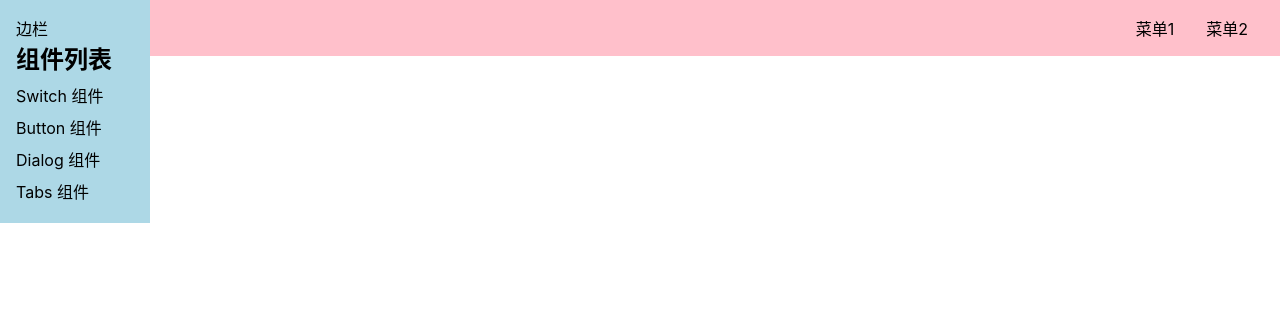
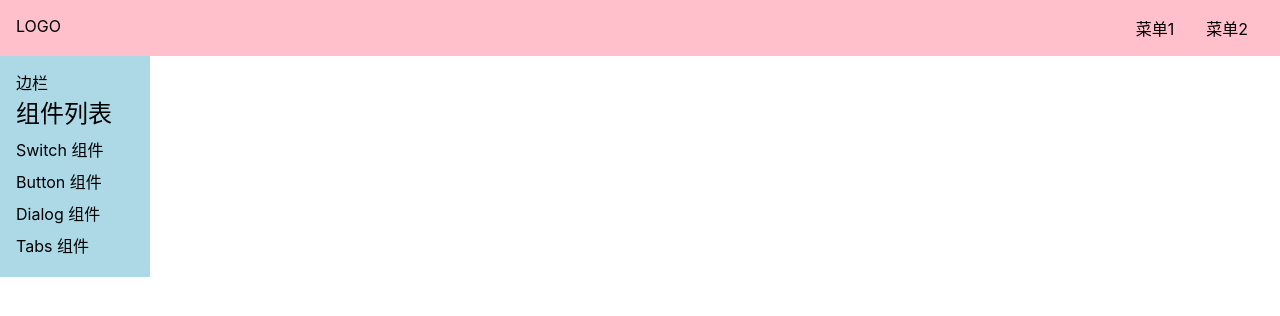
Before and after one commit to Shao-FrontDev/Vue3-UI, a Vue app: page /#/home in a window 1280 px wide. Shown: the top 316 px of the page. Built offline with nearby package versions, Linux system fonts and the light colour scheme.

Commit message:
调节topnav 和aside 的位置

```diff
--- a/src/components/Topnav.vue
+++ b/src/components/Topnav.vue
@@ -15,6 +15,8 @@
   background: pink;
   display: flex;
   padding: 16px;
+  position: relative;
+  z-index: 10;
   > .logo {
     max-width: 6em;
     margin-right: auto;
--- a/src/index.scss
+++ b/src/index.scss
@@ -15,6 +15,15 @@ a {
   }
 }
 
+h1,
+h2,
+h3,
+h4,
+h5,
+h6 {
+  font-weight: normal;
+}
+
 body {
   font-size: 16px;
   // 为什么这样写 font-family
--- a/src/views/Doc.vue
+++ b/src/views/Doc.vue
@@ -51,6 +51,7 @@ aside {
   position: fixed;
   top: 0;
   left: 0;
+  padding-top: 70px;
   > h2 {
     margin-bottom: 4px;
   }
```
